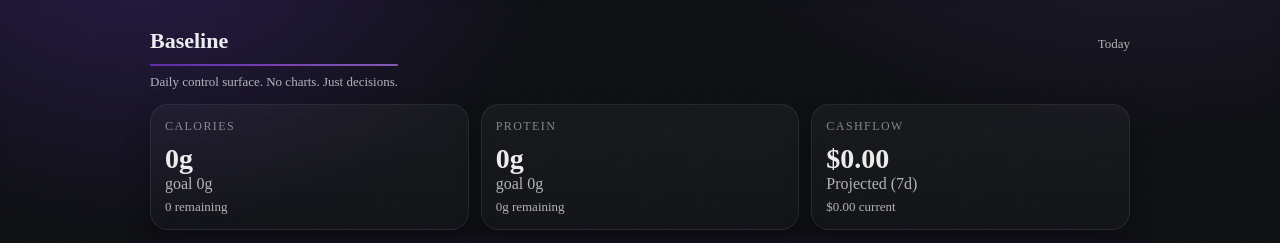
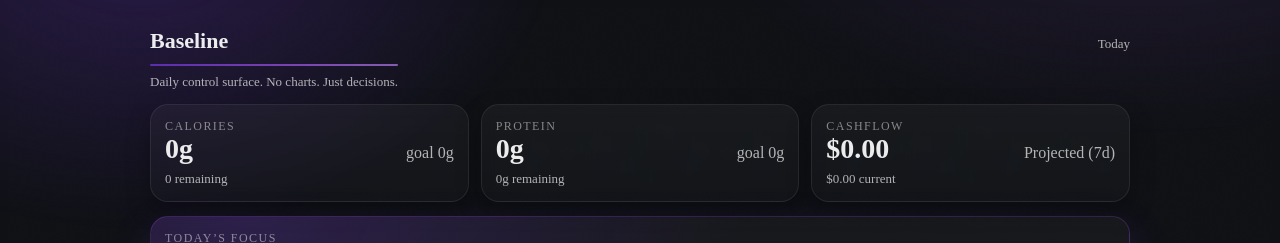
Before and after one commit to agrey127/ai_overlord, a Next.js app: page /baseline in a window 1280 px wide. Shown: the top 243 px of the page. Built offline with nearby package versions, Linux system fonts and the light colour scheme; no server answers; the database is empty.

Commit message:
feat: Refactor layout by removing unnecessary divs for improved readability

```diff
--- a/app/baseline/page.tsx
+++ b/app/baseline/page.tsx
@@ -165,17 +165,14 @@ export default async function BaselineHomePage() {
           <div className="card">
             <div className="card-inner">
               <div className="card-title">Calories</div>
-              <div style={{ marginTop: 10 }}>
                 <div className="stat-top-row">
                   <div className="stat-big">
                     {fmt(caloriesConsumed, 0)}g
-                  </div>
                   </div>
                   <div className="card-muted">
                     goal {fmt(calorieGoal, 0)}g
                   </div>
                 </div>
-
               <div className="card-muted" style={{ marginTop: 6, fontSize: 13 }}>
                 {fmt(caloriesRemaining, 0)} remaining
               </div>
@@ -186,17 +183,14 @@ export default async function BaselineHomePage() {
           <div className="card">
             <div className="card-inner">
               <div className="card-title">Protein</div>
-              <div style={{ marginTop: 10 }}>
               <div className="stat-top-row">
                 <div className="stat-big">
                   {fmt(proteinConsumed, 0)}g
-                  </div>
                 </div>
                 <div className="card-muted">
                   goal {fmt(proteinGoal, 0)}g
                 </div>
               </div>
-
               <div className="card-muted" style={{ marginTop: 6, fontSize: 13 }}>
                 {fmt(proteinRemaining, 0)}g remaining
               </div>
@@ -207,13 +201,9 @@ export default async function BaselineHomePage() {
           <div className="card">
             <div className="card-inner">
               <div className="card-title">Cashflow</div>
-
-              {/* Top row */}
-              <div style={{ marginTop: 10 }}>
               <div className="stat-top-row">
                 <div className="stat-big">
                   {fmtMoney(projectedBal)}
-                  </div>
                 </div>
                 <div className="card-muted">
                   Projected (7d)
```
Lines whose indentation alone changed are shown as unchanged.
